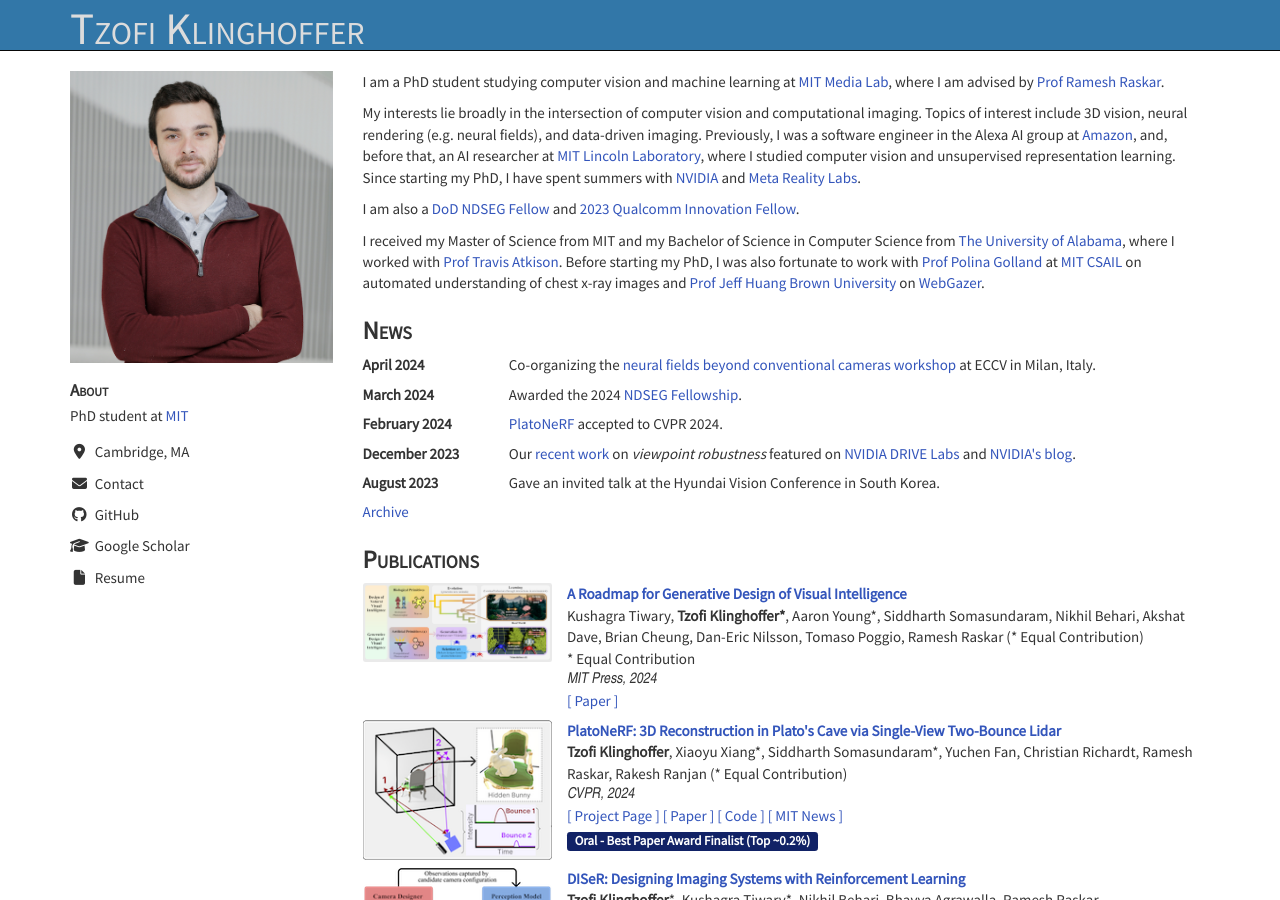
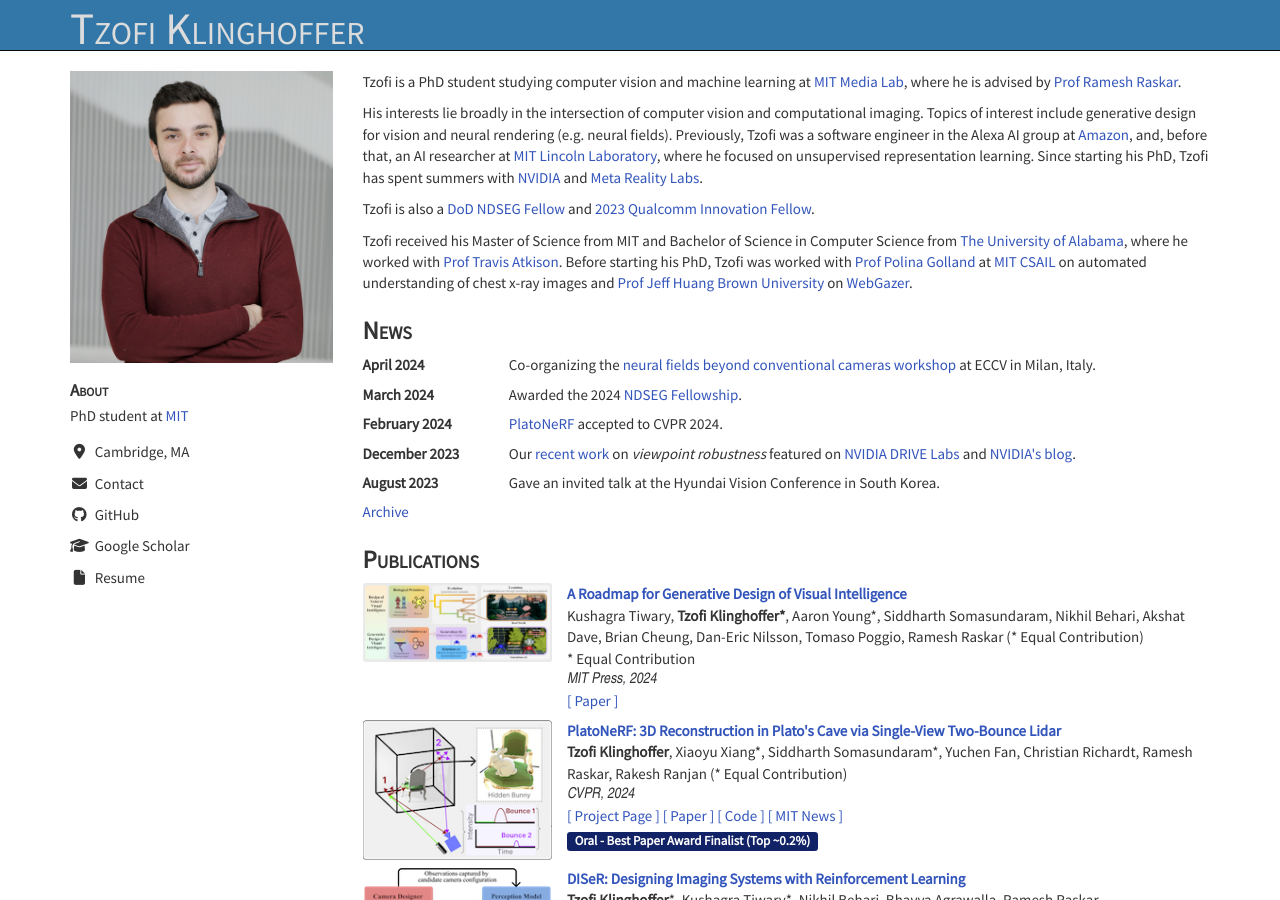
Before and after one commit to tzofi/tzofi.github.io, a Jekyll site: the page built from index.html, in a window 1280 px wide and 900 px high. Built offline with Jekyll 4.4.1, drawn with Linux system fonts in a browser that asks for light colours; nearby versions of some CDN libraries.

Commit message:
Update index.html

```diff
--- a/index.html
+++ b/index.html
@@ -5,16 +5,16 @@ layout: default
 <div class='mainitem' id='about'>
 	<div class='hidden-md hidden-lg mainheader'>About</div>
 	<p>
-	I am a PhD student studying computer vision and machine learning at <a target='_blank' href='https://www.media.mit.edu/'>MIT Media Lab</a>, where I am advised by <a target='_blank' href='https://www.media.mit.edu/people/raskar/overview/'>Prof Ramesh Raskar</a>.
+	Tzofi is a PhD student studying computer vision and machine learning at <a target='_blank' href='https://www.media.mit.edu/'>MIT Media Lab</a>, where he is advised by <a target='_blank' href='https://www.media.mit.edu/people/raskar/overview/'>Prof Ramesh Raskar</a>.
     </p>
     <p>
-    My interests lie broadly in the intersection of computer vision and computational imaging. Topics of interest include 3D vision, neural rendering (e.g. neural fields), and data-driven imaging. Previously, I was a software engineer in the Alexa AI group at <a target='_blank' href='https://www.amazon.science/'>Amazon</a>, and, before that, an AI researcher at <a target='_blank' href='https://www.ll.mit.edu/'>MIT Lincoln Laboratory</a>, where I studied computer vision and unsupervised representation learning. Since starting my PhD, I have spent summers with <a target='_blank' href='https://www.nvidia.com/en-us/research/'>NVIDIA</a> and <a target='_blank' href='https://about.meta.com/realitylabs/'>Meta Reality Labs</a>.
+    His interests lie broadly in the intersection of computer vision and computational imaging. Topics of interest include generative design for vision and neural rendering (e.g. neural fields). Previously, Tzofi was a software engineer in the Alexa AI group at <a target='_blank' href='https://www.amazon.science/'>Amazon</a>, and, before that, an AI researcher at <a target='_blank' href='https://www.ll.mit.edu/'>MIT Lincoln Laboratory</a>, where he focused on unsupervised representation learning. Since starting his PhD, Tzofi has spent summers with <a target='_blank' href='https://www.nvidia.com/en-us/research/'>NVIDIA</a> and <a target='_blank' href='https://about.meta.com/realitylabs/'>Meta Reality Labs</a>.
 	</p>
 	<p>
-	I am also a <a target='_blank' href='https://ndseg.sysplus.com/'>DoD NDSEG Fellow</a> and <a target='_blank' href='https://www.qualcomm.com/research/university-relations/innovation-fellowship/2023-north-america'>2023 Qualcomm Innovation Fellow</a>.
+	Tzofi is also a <a target='_blank' href='https://ndseg.sysplus.com/'>DoD NDSEG Fellow</a> and <a target='_blank' href='https://www.qualcomm.com/research/university-relations/innovation-fellowship/2023-north-america'>2023 Qualcomm Innovation Fellow</a>.
 	</p>
 	<p>
-	I received my Master of Science from MIT and my Bachelor of Science in Computer Science from <a target='_blank' href='https://www.ua.edu/'>The University of Alabama</a>, where I worked with <a target='_blank' href='http://atkison.cs.ua.edu/'>Prof Travis Atkison</a>. Before starting my PhD, I was also fortunate to work with <a target='_blank' href='http://people.csail.mit.edu/polina/'>Prof Polina Golland</a> at <a target='_blank' href='https://www.csail.mit.edu/'>MIT CSAIL</a> on automated understanding of chest x-ray images and <a target='_blank' href='https://jeffhuang.com/'>Prof Jeff Huang</a> <a target='_blank' href='https://www.brown.edu/'>Brown University</a> on <a target='_blank' href='https://webgazer.cs.brown.edu/'>WebGazer</a>.
+	Tzofi received his Master of Science from MIT and Bachelor of Science in Computer Science from <a target='_blank' href='https://www.ua.edu/'>The University of Alabama</a>, where he worked with <a target='_blank' href='http://atkison.cs.ua.edu/'>Prof Travis Atkison</a>. Before starting his PhD, Tzofi was worked with <a target='_blank' href='http://people.csail.mit.edu/polina/'>Prof Polina Golland</a> at <a target='_blank' href='https://www.csail.mit.edu/'>MIT CSAIL</a> on automated understanding of chest x-ray images and <a target='_blank' href='https://jeffhuang.com/'>Prof Jeff Huang</a> <a target='_blank' href='https://www.brown.edu/'>Brown University</a> on <a target='_blank' href='https://webgazer.cs.brown.edu/'>WebGazer</a>.
 	</p>
 </div>
 
```
